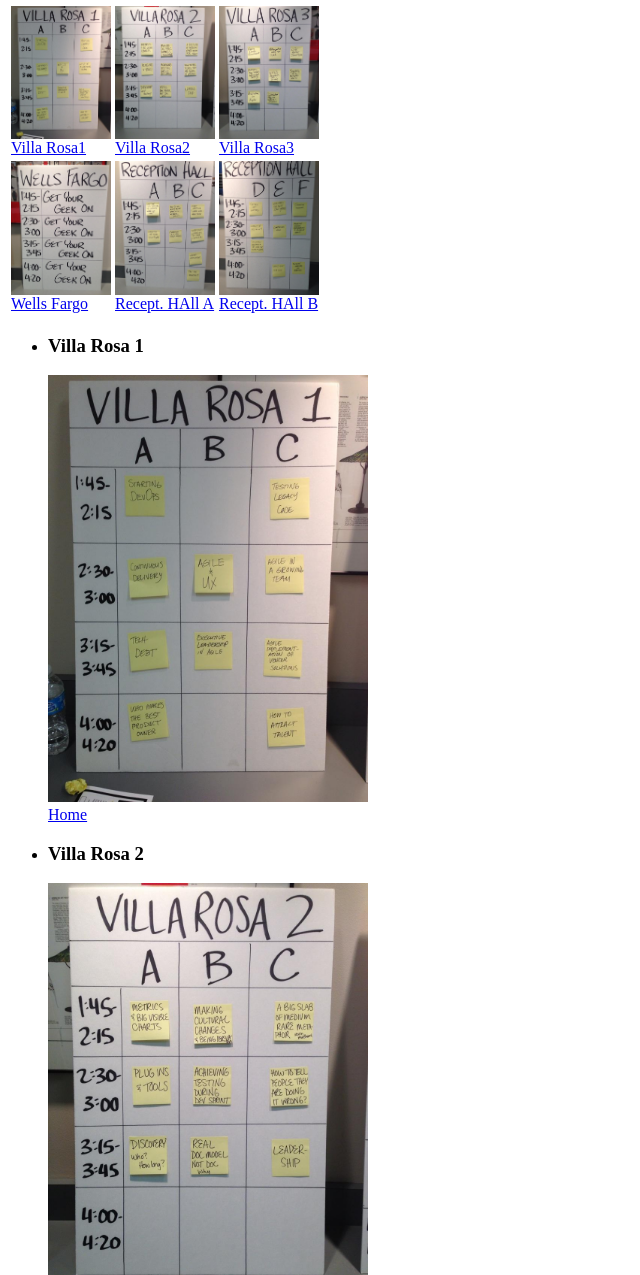
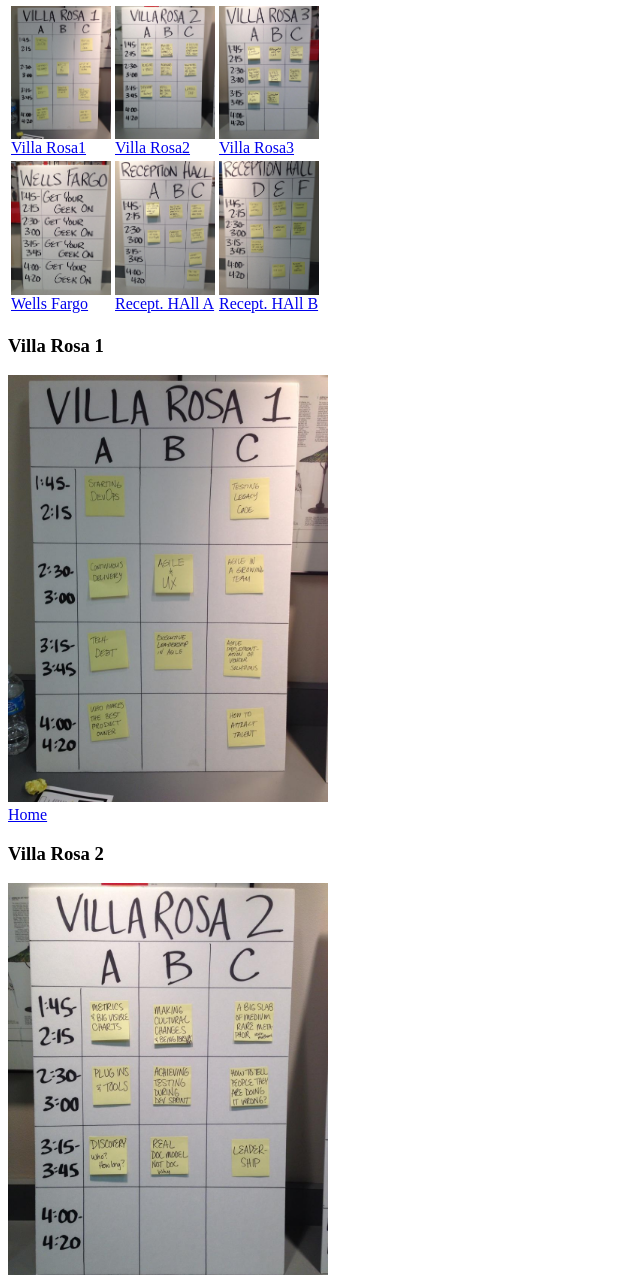
Before and after one commit to ElChapitan/AgileDayOpenSpace, a plain HTML site: page index.html in a window 1280 px wide. Shown: the part 598-1873 px from the top of the page, without its empty margins (0-640 px from the left). Drawn offline with Linux system fonts and the light colour scheme.

Commit message:
corrected list padding

```diff
--- a/index.html
+++ b/index.html
@@ -8,6 +8,8 @@
 
 	.thumb {width:100px; height:auto;}
 	img { width:320px; height:auto;}
+	ul,li { list-style: none; margin: 0; padding: 0;}
+
 
 	</style>
 
```
